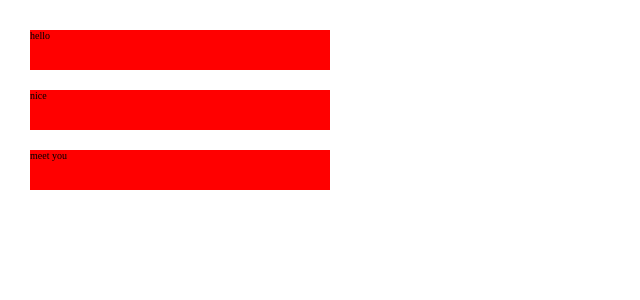
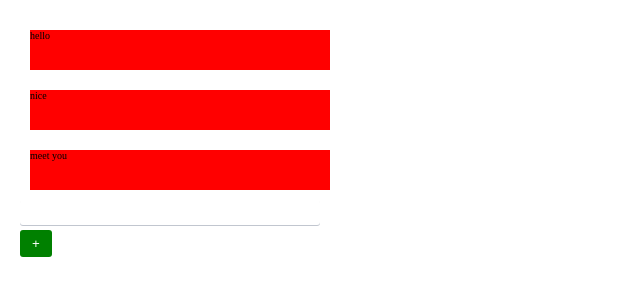
Before and after one commit to Any28Flo/chat_iVentas, a React (Vite) app in the folder chat-front/: page / in a window 1280 px wide. Shown: the top 300 px of the page, without its empty margins (0-640 px from the left). Built offline with nearby package versions, Linux system fonts and the light colour scheme.

Commit message:
ref | Refactor AddNewMessage, add props and type

```diff
--- a/chat-front/src/App.tsx
+++ b/chat-front/src/App.tsx
@@ -1,4 +1,5 @@
 import { AppContainer, MessagesContainer } from "./assets/components/styles";
+import AddNewMessage from "./assets/components/Message/AddNewMessage";
 
 function App() {
   const messages = [
@@ -18,6 +19,9 @@ function App() {
 
     }
   ]
+  const handleSend = (message: string) => {
+    console.log(message)
+  }
 
   return (
     <AppContainer>
@@ -28,6 +32,7 @@ function App() {
           </MessagesContainer>
         ))
       }
+      <AddNewMessage onSend={handleSend} />
 
     </AppContainer>
   )
--- /dev/null
+++ b/chat-front/src/assets/components/Message/AddNewMessage.tsx
@@ -0,0 +1,32 @@
+import { JSX, KeyboardEvent, useState } from "react";
+import { NewMessageFormContainer, NewMessageInput, NewMessageButton } from "../styles";
+
+type AddNewMessageType = {
+    onSend: (text: string) => void;
+
+}
+const AddNewMessage = (props: AddNewMessageType): JSX.Element => {
+
+    const [text, setText] = useState('');
+
+    const { onSend } = props;
+    const handleAddText = (e: KeyboardEvent<HTMLInputElement>) => {
+        if (e.key === 'Enter') {
+            onSend(text)
+        }
+    }
+    return (
+        <NewMessageFormContainer>
+            <NewMessageInput
+                value={text}
+                onChange={e => setText(e.target.value)}
+                onKeyUp={handleAddText}
+            />
+            <NewMessageButton onClick={() => onSend(text)}>
+                +
+            </NewMessageButton>
+        </NewMessageFormContainer>
+    );
+}
+
+export default AddNewMessage;
--- a/chat-front/src/assets/components/styles.ts
+++ b/chat-front/src/assets/components/styles.ts
@@ -15,3 +15,27 @@ export const MessagesContainer = styled.div`
     flex-glow:0;
     margin:1rem;
 `;
+export const NewMessageFormContainer = styled.div`
+    max-width: 300px;
+    display: flex;
+    flex-direction: column;
+    width: 100%;
+    align-items: self-start;
+`
+export const NewMessageInput = styled.input`
+  border-radius: 3px;
+  border: none;
+  box-shadow: #091e4240 0px 1px 0px 0px;
+  margin-bottom: 0.5rem;
+  padding: 0.5rem 1rem;
+  width: 100%;
+`;
+export const NewMessageButton = styled.button`
+  background-color: green;
+  border-radius: 3px;
+  border: none;
+  box-shadow: none;
+  color : #ffffff;
+  padding: 6px 12px;
+  text-align: center;
+`;
```
